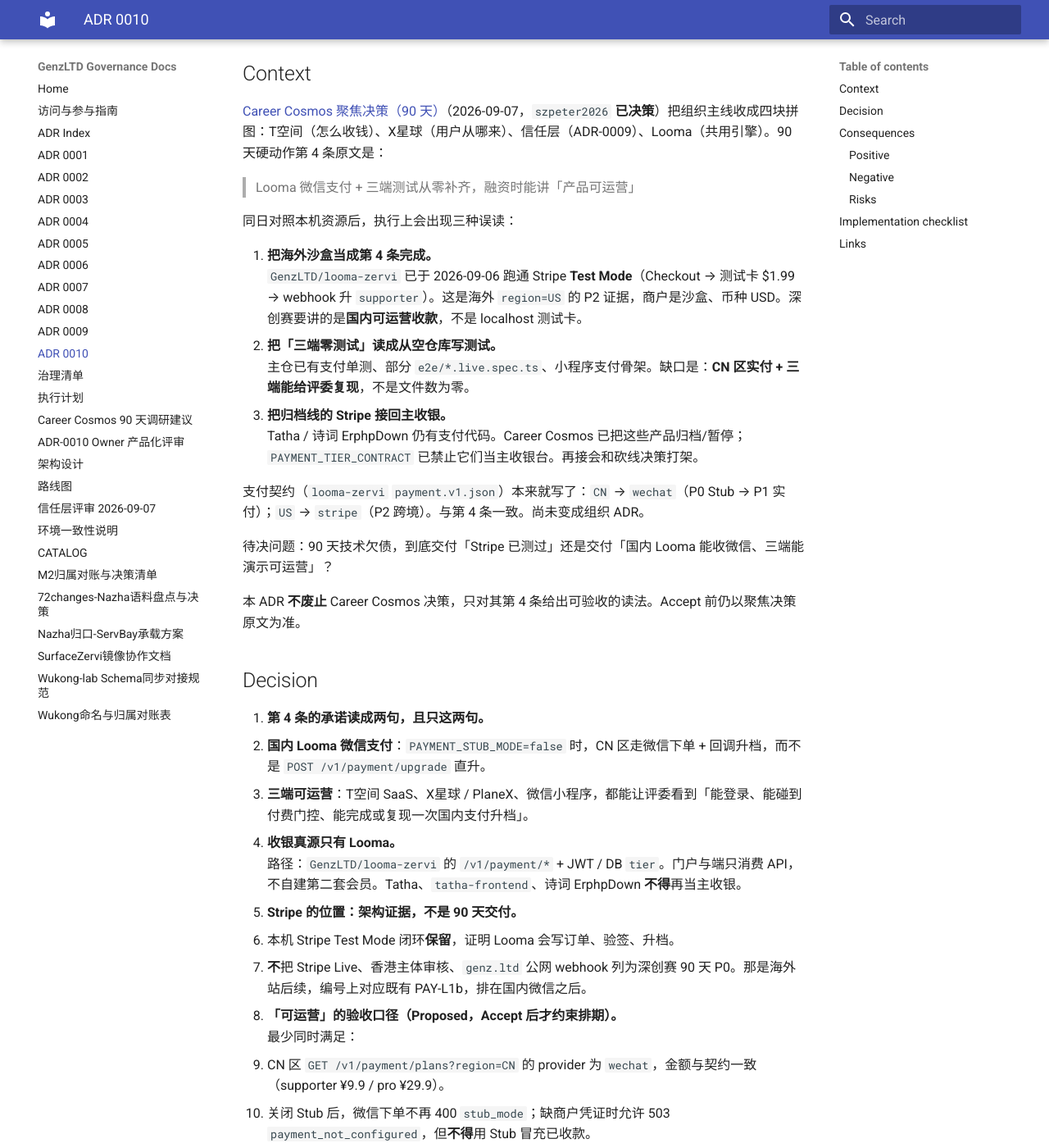
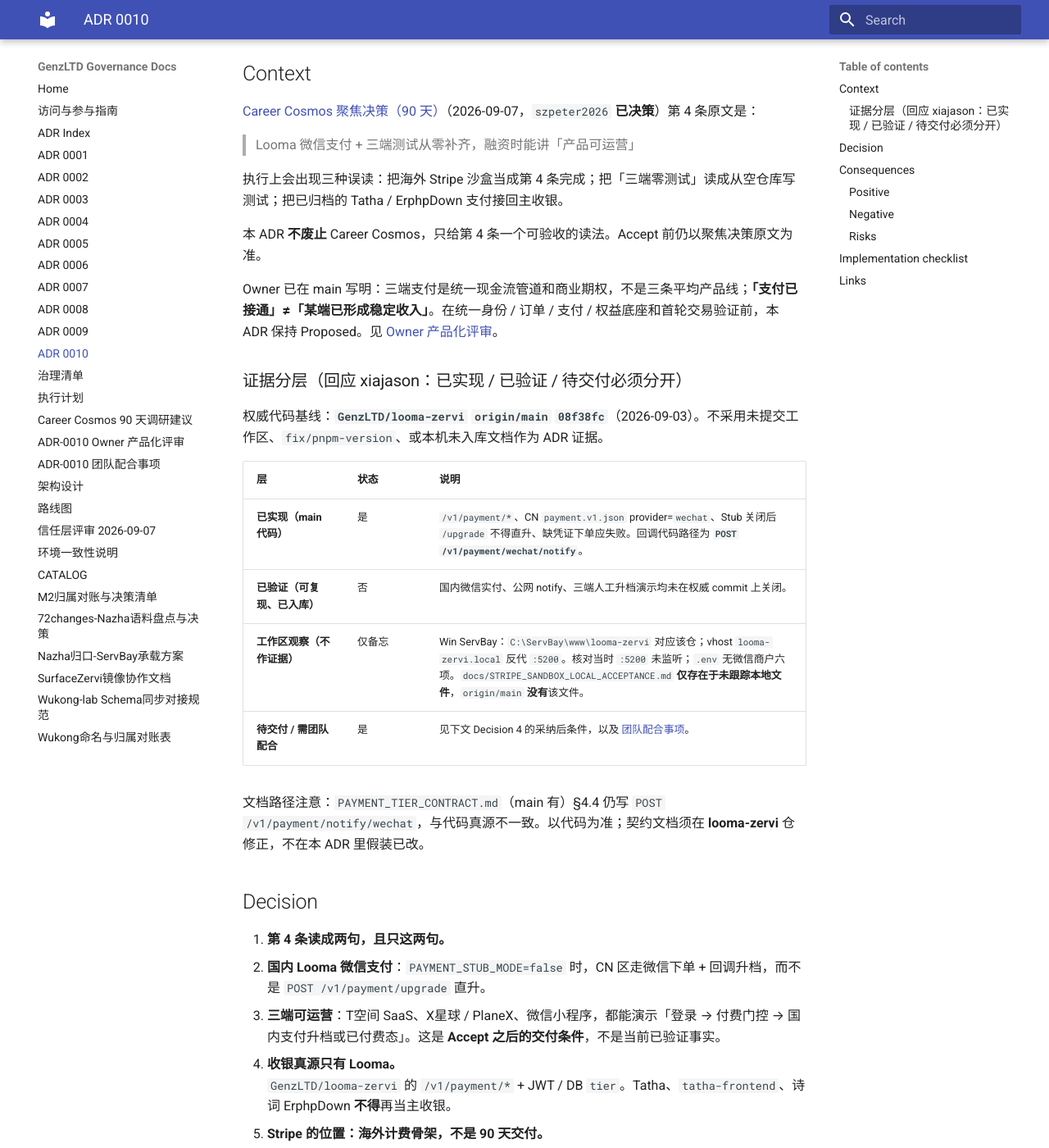
Before and after one commit to GenzLTD/docs, an MkDocs documentation site: the page built from docs/adrs/0010-cn-wechat-pay-three-client-ops.md, in a window 1280 px wide and 1400 px high, scrolled down 375 px. Shown: the whole window at 82% size. Built offline with MkDocs 1.6.1 and Material for MkDocs 9.7.7, drawn with Linux system fonts in a browser that asks for light colours; some of the changed text lies outside the part shown.

Commit message:
docs(adr-0010): 按 xiajason 四点分层证据，改为团队配合事项
Co-authored-by: Cursor <cursoragent@cursor.com>

````diff
--- /dev/null
+++ b/docs/ADR-0010-团队配合事项-20260907.md
@@ -0,0 +1,74 @@
+# ADR-0010 落地：需要团队配合的事项
+
+> 日期：2026-09-07 · 配套 [ADR-0010](adrs/0010-cn-wechat-pay-three-client-ops.md)（**Proposed，本文件不是 Accept 证据**）
+> 取代 PR 上此前「本机 44 passed / 可以 Accept」回执。不提交验证代码，不把未入库工作区当验收。
+
+本机 Win ServBay 只用来核对「现在缺谁」：工作区 `C:\ServBay\www\looma-zervi`，vhost `looma-zervi.local` 把 `/v1/` 反代到 `127.0.0.1:5200`。核对当时 Flask `:5200` **未在听**，微信商户环境变量 **未配置**。因此国内支付进不了场，需要下列成员配合。
+
+---
+
+## 1. 商户与主体 — `szpeter2026` / 财务
+
+内地微信支付商户与香港 YEDALL 的 Stripe 沙盒不是同一套。没有商户号，本机无法走出码。
+
+请提供（不要贴到公开 PR，写进生产/预发 `.env` 或安全渠道）：
+
+| 项 | 用途 |
+|---|---|
+| 内地主体商户号 `WECHAT_MCHID` | API v3 下单 |
+| 已绑定该商户的公众号或小程序 `WECHAT_APPID` | Native / JSAPI |
+| API v3 密钥、证书序列号、`apiclient_key.pem` 路径 | 签名 |
+| 开通 **Native 扫码**（第一单建议） | PC 验收 |
+
+第一单建议 0.01 元 Native，不要从小程序 JSAPI 起刀（还要真实 `openid`）。
+
+## 2. 公网回调与 ServBay — 运维 / `szbenyx`
+
+微信没有 Stripe CLI。`WECHAT_NOTIFY_URL` 必须是公网 HTTPS，且与商户平台登记**同一路径**：
+
+```text
+POST /v1/payment/wechat/notify
+```
+
+不要再用文档里的旧路径 `/v1/payment/notify/wechat`。
+
+请配合：
+
+- 把预发/备案 API 域（或内网穿透）指到上述路径；
+- 在本机 ServBay 把 `looma-zervi.local` 后端 `:5200` 和三端静态站点拉起来（当前 Win 上 API 未监听，无法做联调）；
+- 回调验签失败时一起看商户平台通知与 Looma 日志，不改成 Stub 直升。
+
+## 3. 契约文档路径 — `looma-zervi` 文档维护人
+
+在 **`GenzLTD/looma-zervi`**（不是 docs 仓）修正：
+
+- `docs/PAYMENT_TIER_CONTRACT.md` §4.4
+- `docs/TENCENT_CLOUD_COMMERCE.md` 及相关 checklist
+
+全部改为代码真源 `/v1/payment/wechat/notify`。
+`docs/STRIPE_SANDBOX_LOCAL_ACCEPTANCE.md` 若要当海外骨架证据，须先合入该仓 `main`；在此之前不要链进 ADR。
+
+## 4. 三端可重复演示 — 前端（SaaS / PlanetX / 小程序负责人）
+
+ADR 把「三端可运营」定为 **Accept 之后的交付**，现在不声称已人工通过。请各写一条可交给评委的步骤，放进 `looma-zervi` 验收文档（例如 `COMMERCE_CLOSURE_STATUS.md`），不要只写在聊天里：
+
+```text
+登录 → 支付入口或已付费态 → 一个受 tier 门控的产品动作
+```
+
+| 端 | 建议门控动作 | 现状（源码有接线 ≠ 已走通） |
+|---|---|---|
+| T空间 SaaS | 候选人池 / 职位发布 | 需本机 `VITE_DEPLOY_REGION` 不为 `SG`，走 CN 微信而非 Stripe |
+| X星球 PlanetX | 付费权益或职业动作 | 需人工清单 |
+| 小程序 | JSAPI 支付或已付费态 | 另需真实登录 `openid` + 支付授权目录 |
+
+## 5. Accept 决策 — `zervi-genz` / `szpeter2026`
+
+请继续按 Owner 评审：统一身份 / 订单 / 支付回调 / 权益尚未接通、国内尚无交易证据之前，**不要 Accept**。
+本 PR 只请求把 Proposed 文本和本配合清单合进 docs。
+
+CODEOWNER `xiajason`：请按四点复核本修订（悬空引用、Proposed 口径、权威 commit、三端列为待交付）。
+
+---
+
+*Win ServBay 核对仅用于列出缺口；不作为「已可运营」声明。*
--- a/docs/adrs/0010-cn-wechat-pay-three-client-ops.md
+++ b/docs/adrs/0010-cn-wechat-pay-three-client-ops.md
@@ -2,93 +2,99 @@
 
 - **Status**: Proposed
 - **Date**: 2026-09-07
-- **Deciders**: 待 `szpeter2026` / `zervi-genz` Accept
-- **Consulted**: szjason72（起草）、本机 `looma-zervi` 支付验收（2026-09-06 Stripe Test Mode）、Career Cosmos 90 天决策
+- **Deciders**: 待 `szpeter2026` / `zervi-genz` Accept（**本 PR 不请求 Accept**）
+- **Consulted**: szjason72（起草）、xiajason（PR #10 Request changes）、zervi-genz（Owner 产品化评审，已入 main）
 - **Tags**: strategy, career-cosmos, payment, wechat-pay, looma-zervi, fundraising
 
 ## Context
 
-[Career Cosmos 聚焦决策（90 天）](../聚焦决策-Career-Cosmos-90天.md)（2026-09-07，`szpeter2026` **已决策**）把组织主线收成四块拼图：T空间（怎么收钱）、X星球（用户从哪来）、信任层（ADR-0009）、Looma（共用引擎）。90 天硬动作第 4 条原文是：
+[Career Cosmos 聚焦决策（90 天）](../聚焦决策-Career-Cosmos-90天.md)（2026-09-07，`szpeter2026` **已决策**）第 4 条原文是：
 
 > Looma 微信支付 + 三端测试从零补齐，融资时能讲「产品可运营」
 
-同日对照本机资源后，执行上会出现三种误读：
+执行上会出现三种误读：把海外 Stripe 沙盒当成第 4 条完成；把「三端零测试」读成从空仓库写测试；把已归档的 Tatha / ErphpDown 支付接回主收银。
 
-1. **把海外沙盒当成第 4 条完成。**
-   `GenzLTD/looma-zervi` 已于 2026-09-06 跑通 Stripe **Test Mode**（Checkout → 测试卡 $1.99 → webhook 升 `supporter`）。这是海外 `region=US` 的 P2 证据，商户是沙盒、币种 USD。深创赛要讲的是**国内可运营收款**，不是 localhost 测试卡。
-2. **把「三端零测试」读成从空仓库写测试。**
-   主仓已有支付单测、部分 `e2e/*.live.spec.ts`、小程序支付骨架。缺口是：**CN 区实付 + 三端能给评委复现**，不是文件数为零。
-3. **把归档线的 Stripe 接回主收银。**
-   Tatha / 诗词 ErphpDown 仍有支付代码。Career Cosmos 已把这些产品归档/暂停；`PAYMENT_TIER_CONTRACT` 已禁止它们当主收银台。再接会和砍线决策打架。
+本 ADR **不废止** Career Cosmos，只给第 4 条一个可验收的读法。Accept 前仍以聚焦决策原文为准。
 
-支付契约（`looma-zervi` `payment.v1.json`）本来就写了：`CN` → `wechat`（P0 Stub → P1 实付）；`US` → `stripe`（P2 跨境）。与第 4 条一致。尚未变成组织 ADR。
+Owner 已在 main 写明：三端支付是统一现金流管道和商业期权，不是三条平均产品线；**「支付已接通」≠「某端已形成稳定收入」**。在统一身份 / 订单 / 支付 / 权益底座和首轮交易验证前，本 ADR 保持 Proposed。见 [Owner 产品化评审](../ADR-0010-owner产品化评审意见-20260907.md)。
 
-待决问题：90 天技术欠债，到底交付「Stripe 已测过」还是交付「国内 Looma 能收微信、三端能演示可运营」？
+### 证据分层（回应 xiajason：已实现 / 已验证 / 待交付必须分开）
 
-本 ADR **不废止** Career Cosmos 决策，只对其第 4 条给出可验收的读法。Accept 前仍以聚焦决策原文为准。
+权威代码基线：**`GenzLTD/looma-zervi` `origin/main` `08f38fc`**（2026-09-03）。不采用未提交工作区、`fix/pnpm-version`、或本机未入库文档作为 ADR 证据。
+
+| 层 | 状态 | 说明 |
+|---|---|---|
+| **已实现（main 代码）** | 是 | `/v1/payment/*`、CN `payment.v1.json` provider=`wechat`、Stub 关闭后 `/upgrade` 不得直升、缺凭证下单应失败。回调代码路径为 **`POST /v1/payment/wechat/notify`**。 |
+| **已验证（可复现、已入库）** | 否 | 国内微信实付、公网 notify、三端人工升档演示均未在权威 commit 上关闭。 |
+| **工作区观察（不作证据）** | 仅备忘 | Win ServBay：`C:\ServBay\www\looma-zervi` 对应该仓；vhost `looma-zervi.local` 反代 `:5200`。核对当时 `:5200` 未监听；`.env` 无微信商户六项。`docs/STRIPE_SANDBOX_LOCAL_ACCEPTANCE.md` **仅存在于未跟踪本地文件**，`origin/main` **没有**该文件。 |
+| **待交付 / 需团队配合** | 是 | 见下文 Decision 4 的采纳后条件，以及 [团队配合事项](../ADR-0010-团队配合事项-20260907.md)。 |
+
+文档路径注意：`PAYMENT_TIER_CONTRACT.md`（main 有）§4.4 仍写 `POST /v1/payment/notify/wechat`，与代码真源不一致。以代码为准；契约文档须在 **looma-zervi** 仓修正，不在本 ADR 里假装已改。
 
 ## Decision
 
-1. **第 4 条的承诺读成两句，且只这两句。**
+1. **第 4 条读成两句，且只这两句。**
    - **国内 Looma 微信支付**：`PAYMENT_STUB_MODE=false` 时，CN 区走微信下单 + 回调升档，而不是 `POST /v1/payment/upgrade` 直升。
-   - **三端可运营**：T空间 SaaS、X星球 / PlaneX、微信小程序，都能让评委看到「能登录、能碰到付费门控、能完成或复现一次国内支付升档」。
+   - **三端可运营**：T空间 SaaS、X星球 / PlaneX、微信小程序，都能演示「登录 → 付费门控 → 国内支付升档或已付费态」。这是 **Accept 之后的交付条件**，不是当前已验证事实。
 
 2. **收银真源只有 Looma。**
-   路径：`GenzLTD/looma-zervi` 的 `/v1/payment/*` + JWT / DB `tier`。门户与端只消费 API，不自建第二套会员。Tatha、`tatha-frontend`、诗词 ErphpDown **不得**再当主收银。
+   `GenzLTD/looma-zervi` 的 `/v1/payment/*` + JWT / DB `tier`。Tatha、`tatha-frontend`、诗词 ErphpDown **不得**再当主收银。
 
-3. **Stripe 的位置：架构证据，不是 90 天交付。**
-   - 本机 Stripe Test Mode 闭环**保留**，证明 Looma 会写订单、验签、升档。
-   - **不**把 Stripe Live、香港主体审核、`genz.ltd` 公网 webhook 列为深创赛 90 天 P0。那是海外站后续，编号上对应既有 PAY-L1b，排在国内微信之后。
+3. **Stripe 的位置：海外计费骨架，不是 90 天交付。**
+   - 不把 Stripe Live、香港主体审核列为深创赛 P0。
+   - 不把未入库的本机 Stripe 验收文档链进本仓当作已验证证据。若将来要引用，须先合入 `looma-zervi` `main` 再改本 ADR Links。
 
-4. **「可运营」的验收口径（Proposed，Accept 后才约束排期）。**
-   最少同时满足：
-   - CN 区 `GET /v1/payment/plans?region=CN` 的 provider 为 `wechat`，金额与契约一致（supporter ¥9.9 / pro ¥29.9）。
-   - 关闭 Stub 后，微信下单不再 400 `stub_mode`；缺商户凭证时允许 503 `payment_not_configured`，但**不得**用 Stub 冒充已收款。
-   - 一次真实或商户沙箱支付成功后，`GET /v1/payment/status` 的 `tier` 升档（不以定价卡片文案为准）。
-   - 三端至少各有一条可重复步骤（人工清单即可）：登录 → 支付入口或已付费态 → 一个受 tier 门控的产品动作（例如 T空间候选人池 / 职位发布）。
-   - 评委故事用**人民币 + 微信**；禁止用 Stripe 测试卡充当国内可运营证据。
+4. **「可运营」口径（采纳后才约束排期；现在不构成 Accept 条件）。**
+   - CN 区 plans 的 provider 为 `wechat`，金额与 `payment.v1.json` 一致。
+   - 关 Stub 后不得用 `/upgrade` 冒充实付；缺商户凭证允许 503，禁止 Stub 对外讲已收款。
+   - 真实或商户沙箱支付成功后，以 `GET /v1/payment/status` 的 `tier` 为准。
+   - 三端各一条可重复步骤（人工清单即可），由前端负责人写入 **looma-zervi** 验收文档。
+   - 评委故事用人民币 + 微信。
+   - 按 Owner 评审：先统一身份 / 订单 / 回调 / 权益，再比较三端真实交易；未出现金流的端保持最小可运营。
 
-5. **与 ADR-0009 的分工。**
-   - ADR-0009：护城河 = 信任层，不承诺世界模型大脑。
-   - 本 ADR：变现 = 国内怎么收钱、三端怎么演示。
-   两条同时成立。不新开 Agent loop / 五槽 / 世界模型来「带动」支付。
+5. **与 ADR-0009 的分工。** 0009 = 信任层护城河；本 ADR = 国内怎么收钱。不新开世界模型 / Agent loop 带动支付。
 
-6. **本季度明确不做。**
-   - 以 Stripe Live 过审代替微信实付。
-   - 复活 Tatha 支付链或 WP 会员当融资 Demo。
-   - 把「补测试文件数量」当成第 4 条完成条件。
+6. **本季度明确不做。** Stripe Live 代替微信；复活 Tatha/WP 收银；把「补测试文件数」当成第 4 条完成。
 
 ## Consequences
 
 ### Positive
 
-- 编制对向深创赛：国内收款与三端演示有同一套验收语言。
-- Stripe 沙盒不贬值：它证明计费骨架，只是不再占用 90 天 P0 名额。
-- 与 Career Cosmos 砍线一致：归档产品的支付代码不再回流。
+- 第 4 条有读法，且与 Owner「管道 ≠ 收入」一致。
+- 治理记录不再把未入库文档和未提交代码写成已验收。
 
 ### Negative
 
-- 海外 Live 收款、香港 Stripe 商户审核会排后；`genz.ltd` 审核站不能当本季度主叙事。
-- 微信商户号、API v3 证书、公网 `notify` URL 是外部依赖；代码骨架就绪不等于第 4 条完成。
+- Accept 要等商户、公网回调和至少一轮国内交易证据；合并本 Proposed 文本不等于产品已成立。
+- looma-zervi 契约文档回调路径仍错，须该仓自己改。
 
 ### Risks
 
-- 有人把「Stripe 已 OK」读成「技术欠债已还」。本 ADR 把两条拆开：海外沙盒 ≠ 国内可运营。
-- 商户资质（与硬动作第 5 条许可证）卡住时，允许报告阻塞，**不允许**用 Stub 或 Stripe 测试卡对外讲「已经能收款」。
+- 有人把「ADR 已合进 docs」读成「微信已能收款」。本 ADR 保持 Proposed，并单独列出团队配合事项。
 
 ## Implementation checklist
 
-- [ ] Accept 本 ADR（owner）
-- [ ] Accept 后在《聚焦决策-Career-Cosmos-90天》第 4 条加一句：验收口径见 ADR-0010（不改另外四条硬动作）
-- [ ] `looma-zervi` PAY-L1：CN 区微信替换 Stub（凭证 + 0.01 元或官方沙箱一单 + notify 升档）
-- [ ] 三端（SaaS / PlaneX / 小程序）各一条可重复的国内升档演示步骤，写入主仓验收文档
-- [ ] 90 天 P0 任务板不把 Stripe Live / 香港商户审核列为必交
-- [ ] 不把 Tatha / ErphpDown 支付重新接入 Looma 主收银
+**本 PR / Proposed 文本（不请求 Accept）**
+
+- [x] 修正悬空引用：去掉 `STRIPE_SANDBOX_LOCAL_ACCEPTANCE.md`；写明回调代码路径
+- [x] 锁定权威基线为 `looma-zervi` `origin/main` `08f38fc`
+- [x] 三端人工步骤列为采纳后交付，不列为当前已验证
+- [ ] CODEOWNER 重新 review（xiajason / owner）
+
+**Accept 仍由 owner 决定；下列为采纳后 / 阻塞交易验证的配合项（见配套文）**
+
+- [ ] 内地微信商户六项凭证 + 公网 `WECHAT_NOTIFY_URL` 指向 `/v1/payment/wechat/notify`
+- [ ] looma-zervi 修正 `PAYMENT_TIER_CONTRACT.md` / `TENCENT_CLOUD_COMMERCE.md` 回调路径
+- [ ] SaaS / PlanetX / 小程序各一条可重复国内升档演示步骤（写入主仓，不写进本 ADR 当已完成）
+- [ ] Accept 后在《聚焦决策》第 4 条加指针（不改另外四条硬动作）
 
 ## Links
 
 - 组织决策：[聚焦决策-Career-Cosmos-90天.md](../聚焦决策-Career-Cosmos-90天.md)
+- 调研建议（不替代决策）：[聚焦决策-Career-Cosmos-90天-调研建议.md](../聚焦决策-Career-Cosmos-90天-调研建议.md)
+- Owner 评审：[ADR-0010-owner产品化评审意见-20260907.md](../ADR-0010-owner产品化评审意见-20260907.md)
+- 需团队配合：[ADR-0010-团队配合事项-20260907.md](../ADR-0010-团队配合事项-20260907.md)
 - 护城河：[ADR 0009](0009-trust-layer-over-world-model.md)
-- 主仓契约（代码真源，非本仓）：`GenzLTD/looma-zervi` · `backend/contracts/payment.v1.json` · `docs/PAYMENT_TIER_CONTRACT.md` · `docs/COMMERCE_CLOSURE_STATUS.md` · `docs/STRIPE_SANDBOX_LOCAL_ACCEPTANCE.md`
-- Supersedes: （无；不废止 Career Cosmos 全文，只约束第 4 条读法）
+- 主仓（权威 `main`）：[`GenzLTD/looma-zervi`](https://github.com/GenzLTD/looma-zervi) · [`backend/contracts/payment.v1.json`](https://github.com/GenzLTD/looma-zervi/blob/main/backend/contracts/payment.v1.json) · [`docs/COMMERCE_CLOSURE_STATUS.md`](https://github.com/GenzLTD/looma-zervi/blob/main/docs/COMMERCE_CLOSURE_STATUS.md) · [`docs/PAYMENT_TIER_CONTRACT.md`](https://github.com/GenzLTD/looma-zervi/blob/main/docs/PAYMENT_TIER_CONTRACT.md)（回调路径以代码 `POST /v1/payment/wechat/notify` 为准）
+- Supersedes: （无）
 - Superseded by: （无）
--- a/mkdocs.yml
+++ b/mkdocs.yml
@@ -46,6 +46,7 @@ nav:
   - 执行计划: ADR001-004落地执行计划.md
   - Career Cosmos 90 天调研建议: 聚焦决策-Career-Cosmos-90天-调研建议.md
   - ADR-0010 Owner 产品化评审: ADR-0010-owner产品化评审意见-20260907.md
+  - ADR-0010 团队配合事项: ADR-0010-团队配合事项-20260907.md
   - 架构设计: 新一代智能大脑架构设计.md
   - 路线图: 新一代智能大脑-落地路线图.md
   - 信任层评审 2026-09-07: 新一代智能大脑-信任层评审-20260907.md
````
Also changed, not shown: docs/ADR-0010本地验收回执-CN微信支付三端可运营.md (deleted, +0 -87 lines), docs/README.md (+1 -0 lines), docs/adrs/README.md (+1 -1 lines).
